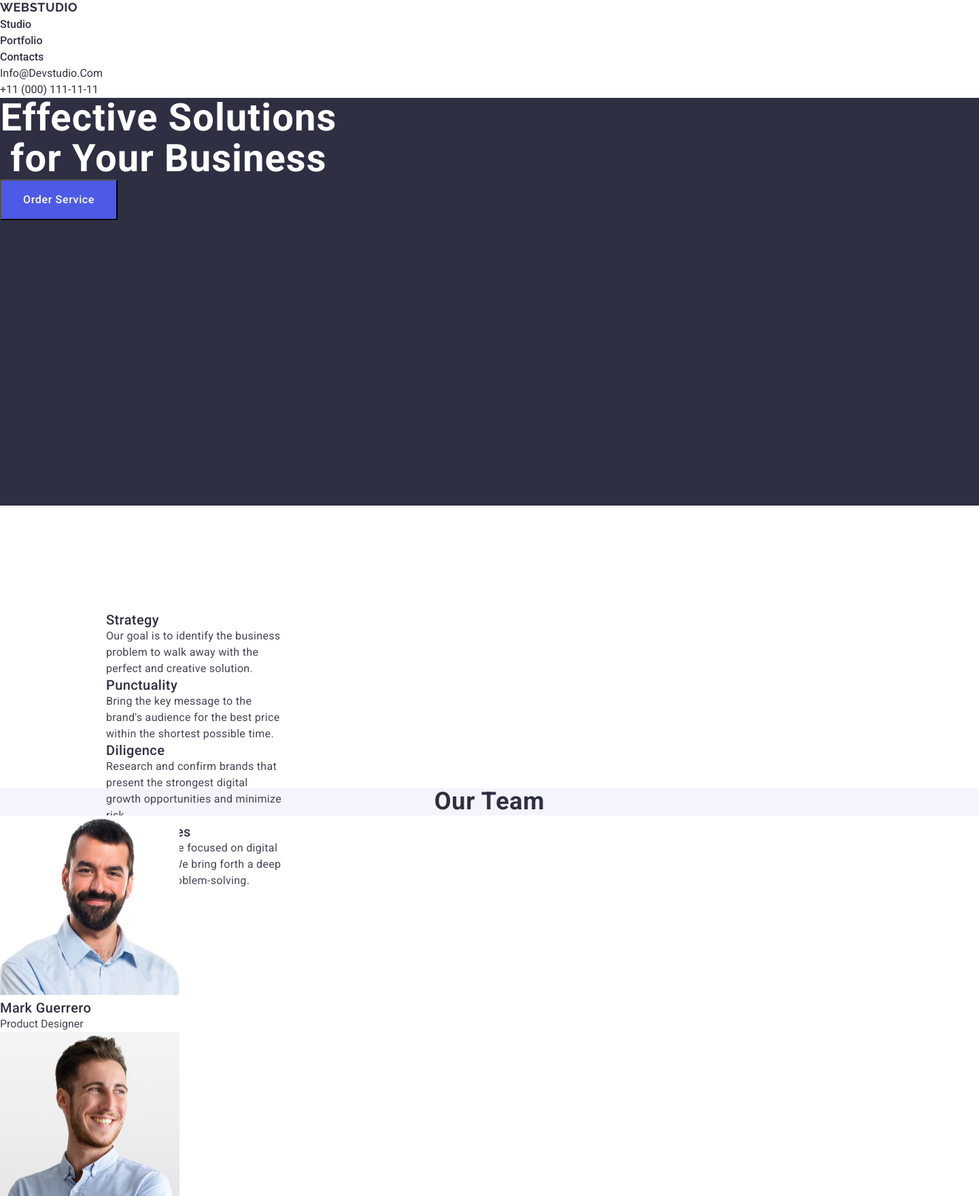
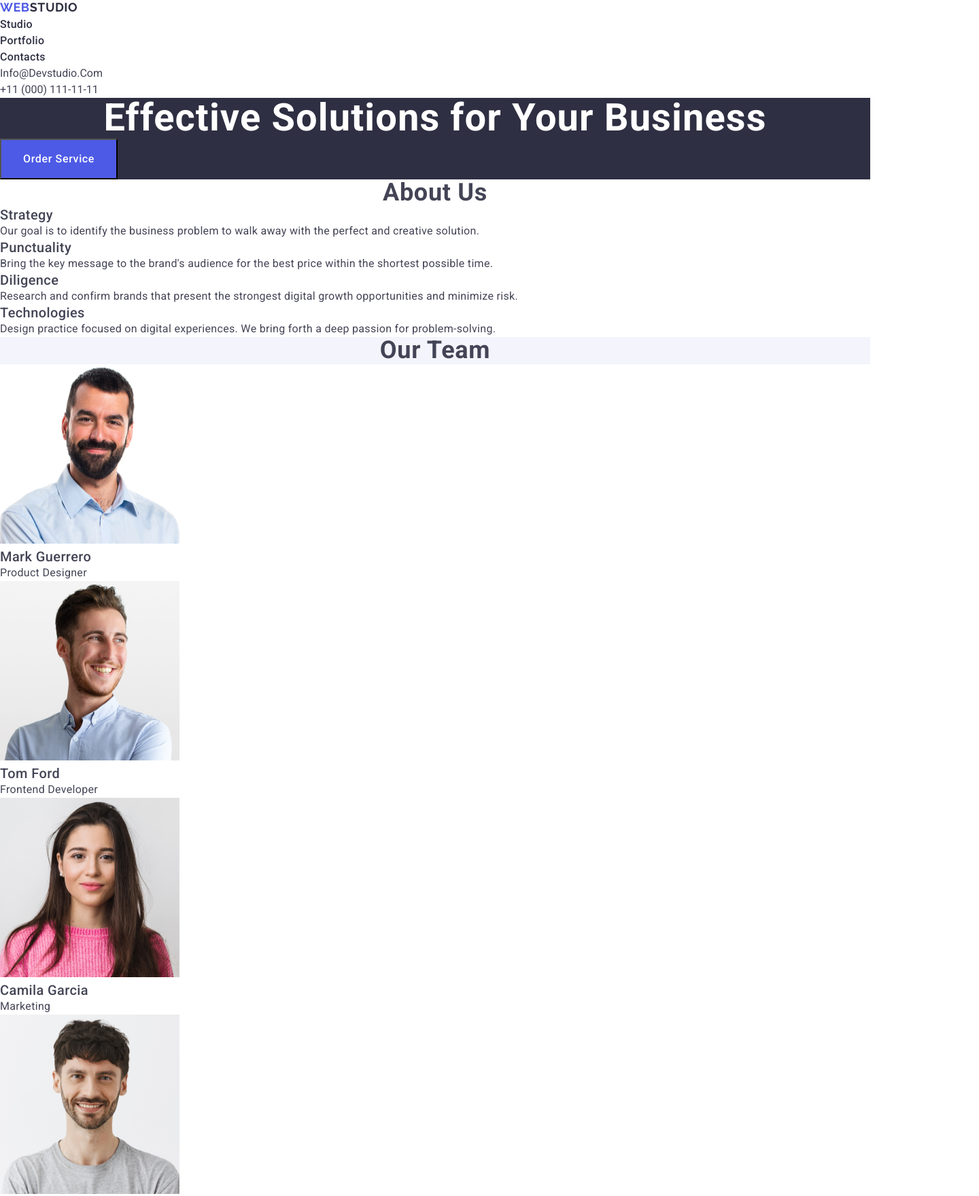
Before and after one commit to jackavryashnik/goit--markup-hw-02, a website: page index.html in a window 1280 px wide. Shown: the top 1760 px of the page at 68% size, 1440 px wide, since content can reach past the window. Drawn offline with nearby package versions, Linux system fonts and the light colour scheme.

Commit message:
autochek fixes part 2

```diff
--- a/css/style.css
+++ b/css/style.css
@@ -29,7 +29,7 @@ body {
   font-weight: 400;
   line-height: 150%;
   background-color: var(--white);
-  color: var(--dark);
+  color:  #434455;
 }
 
 h1 {
@@ -103,7 +103,7 @@ address {
 .footer__logo,
 .header__logo {
     font-family: "Raleway", sans-serif;
-    color: var(--dark);
+    color: #4d5ae5;
     text-transform: uppercase;
     font-size: 18px;
     font-weight: 700;
@@ -120,6 +120,12 @@ address {
     color: var(--dark);
     font-size: 16px;
     line-height: 24px;
+    letter-spacing: 0.02em;
+}
+
+.header__link:hover,
+.header__link:active {
+    color: #404bbf;
 }
 
 .header__contacts-item {
@@ -131,23 +137,14 @@ address {
 
 .hero-section {
     background-color: var(--dark);
-    width: 1440px;
-    height: 600px;
-}
-
-.portfolio {
-    width: 1128px;
-    height: 1000px;
 }
 
 .hero-section__title {
     color: var(--white);
     text-align: center;
-    width: 496px;
 }
 
 .hero-section__btn {
-    display: inline-flex;
     padding: 16px 32px;
     align-items: flex-start;
     color: var(--white);
@@ -155,35 +152,22 @@ address {
     background: var(--IRIS, #4D5AE5);
 }
 
-.about-section {
-    width: 1128px;
-    height: 104px;
-    margin: 156px;
-}
-
-.about-section__title {
-    display: none;
-}
-
 .item__description {
-    width: 264px;
     letter-spacing: 0.02em;
     color: #434455;
 }
 
 .our-team {
-    width: 1440px;
-    height: 732px;
     background-color: var(--light);
 }
 
-.our-team__position {
+.our-team__position,
+.item-description {
     color: #434455;
+    letter-spacing: 0.02em;
 }
 
 .footer {
-    width: 1440px;
-    height: 312px;
     background-color: var(--dark);
 }
 
@@ -192,6 +176,6 @@ address {
 }
 
 .footer__description {
-    width: 264px;
     color: var(--light);
+    letter-spacing: 0.02em;
 }
```
